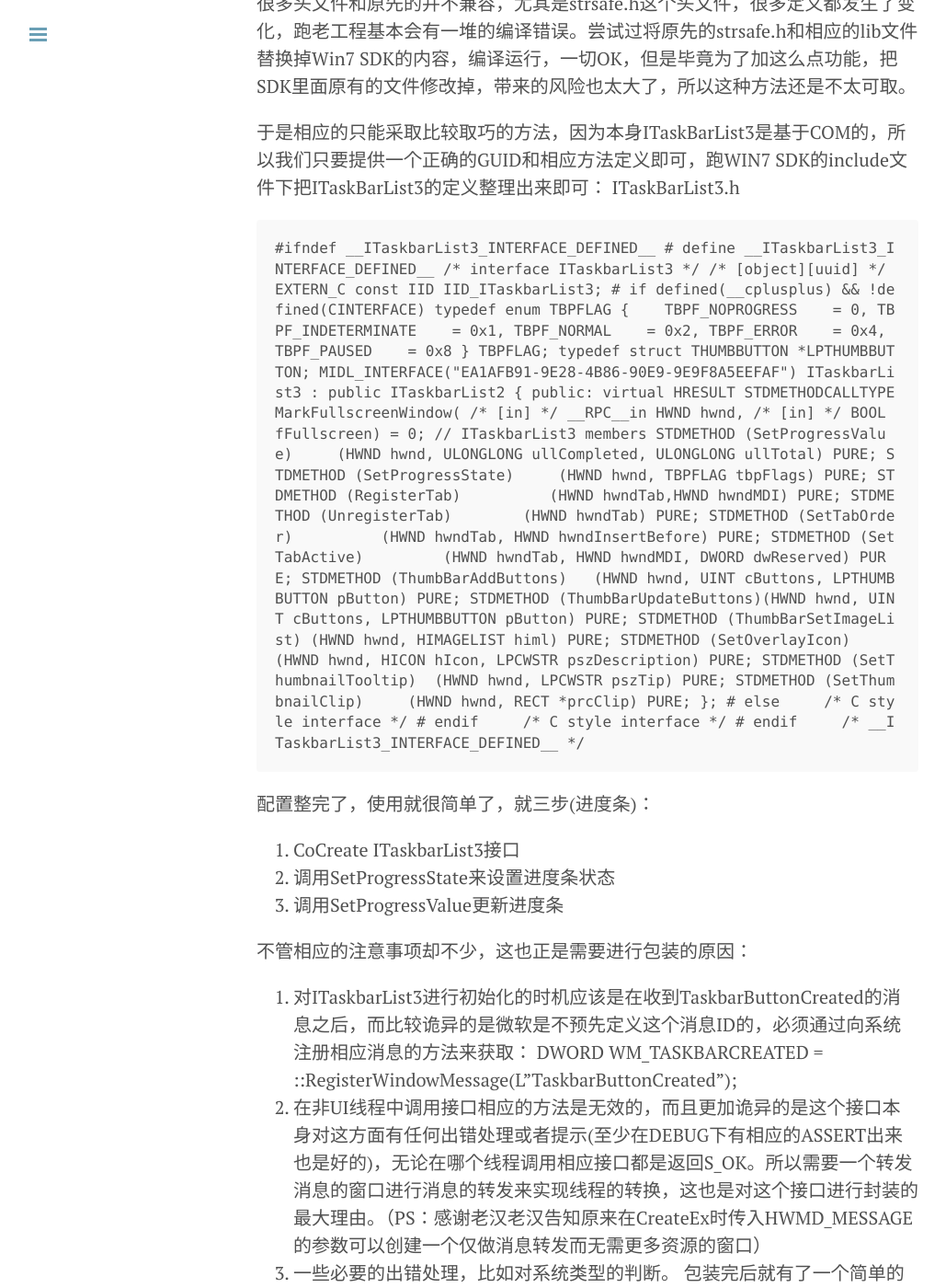
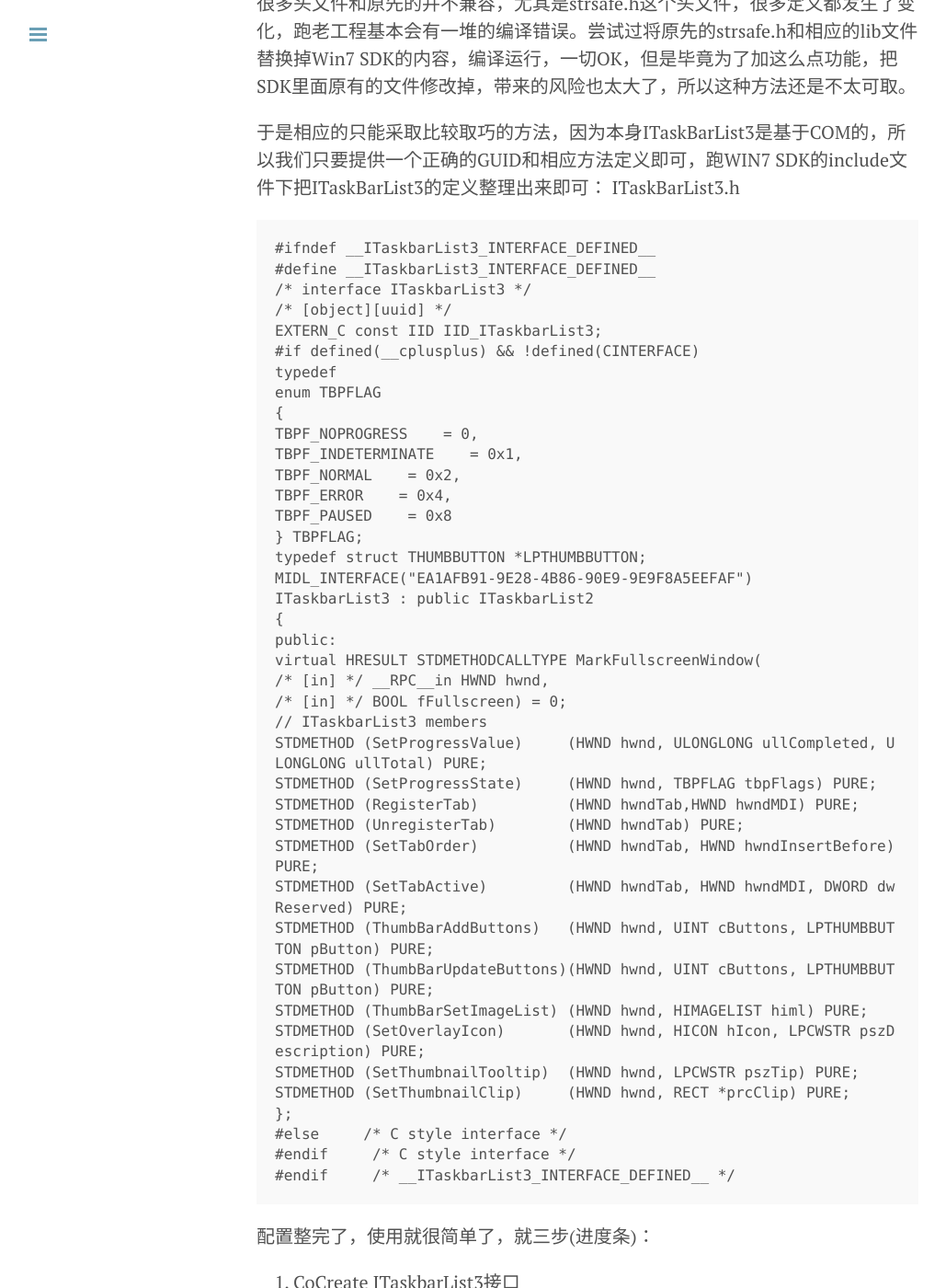
Before and after one commit to xiangwangfeng/xiangwangfeng.github.io, a Jekyll site: the page built from _posts/2010-12-12-Win7任务栏显示进度条：对ITaskBarList3的包装.md, in a window 1280 px wide and 1400 px high, scrolled down 583 px. Shown: the whole window at 92% size, without its empty margins (1-1030 px from the left). Built offline with Jekyll 4.4.1, drawn with Linux system fonts in a browser that asks for light colours; Markdown is read by kramdown in place of the engine named in the settings; some of the changed text lies outside the part shown.

Commit message:
Update 2010-12-12-Win7任务栏显示进度条：对ITaskBarList3的包装.md

````diff
--- a/_posts/2010-12-12-Win7任务栏显示进度条：对ITaskBarList3的包装.md
+++ b/_posts/2010-12-12-Win7任务栏显示进度条：对ITaskBarList3的包装.md
@@ -10,8 +10,8 @@ title: Win7任务栏显示进度条：对ITaskBarList3的包装
 
 于是相应的只能采取比较取巧的方法，因为本身ITaskBarList3是基于COM的，所以我们只要提供一个正确的GUID和相应方法定义即可，跑WIN7 SDK的include文件下把ITaskBarList3的定义整理出来即可：
 ITaskBarList3.h
-
-    #ifndef __ITaskbarList3_INTERFACE_DEFINED__
+```C++
+#ifndef __ITaskbarList3_INTERFACE_DEFINED__
 #define __ITaskbarList3_INTERFACE_DEFINED__
 /* interface ITaskbarList3 */
 /* [object][uuid] */
@@ -51,7 +51,7 @@ STDMETHOD (SetThumbnailClip)     (HWND hwnd, RECT *prcClip) PURE;
 #else     /* C style interface */
 #endif     /* C style interface */
 #endif     /* __ITaskbarList3_INTERFACE_DEFINED__ */
-
+```
 配置整完了，使用就很简单了，就三步(进度条)：
 
  1. CoCreate ITaskbarList3接口
@@ -64,6 +64,7 @@ STDMETHOD (SetThumbnailClip)     (HWND hwnd, RECT *prcClip) PURE;
 DWORD WM_TASKBARCREATED = ::RegisterWindowMessage(L"TaskbarButtonCreated");
  2. 在非UI线程中调用接口相应的方法是无效的，而且更加诡异的是这个接口本身对这方面有任何出错处理或者提示(至少在DEBUG下有相应的ASSERT出来也是好的)，无论在哪个线程调用相应接口都是返回S_OK。所以需要一个转发消息的窗口进行消息的转发来实现线程的转换，这也是对这个接口进行封装的最大理由。（PS：感谢老汉老汉告知原来在CreateEx时传入HWMD_MESSAGE的参数可以创建一个仅做消息转发而无需更多资源的窗口）
  3. 一些必要的出错处理，比如对系统类型的判断。
+
 包装完后就有了一个简单的的用于任务栏进度条显示的类,具体的测试代码和工程可以参考这里：[单击下载][1]
 
 [1]:http://amaoproject.googlecode.com/files/ProgressTaskBar.7z
````
